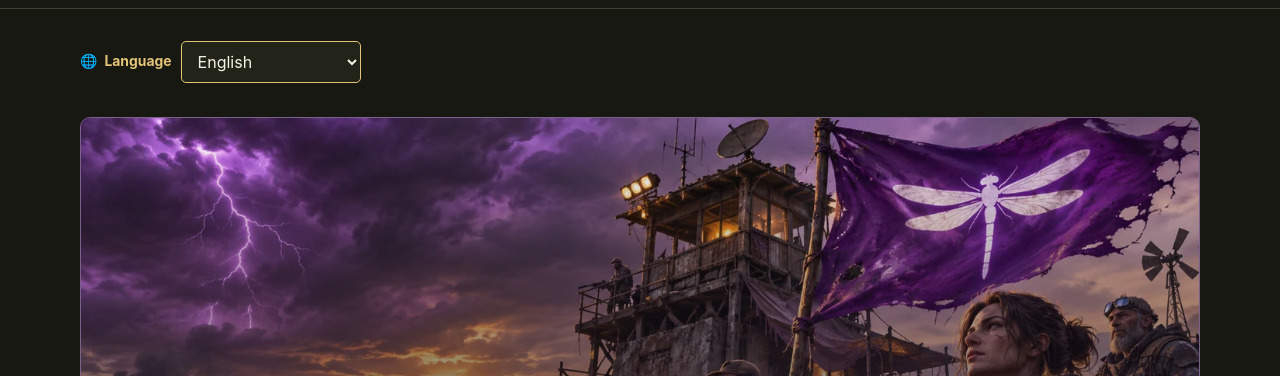
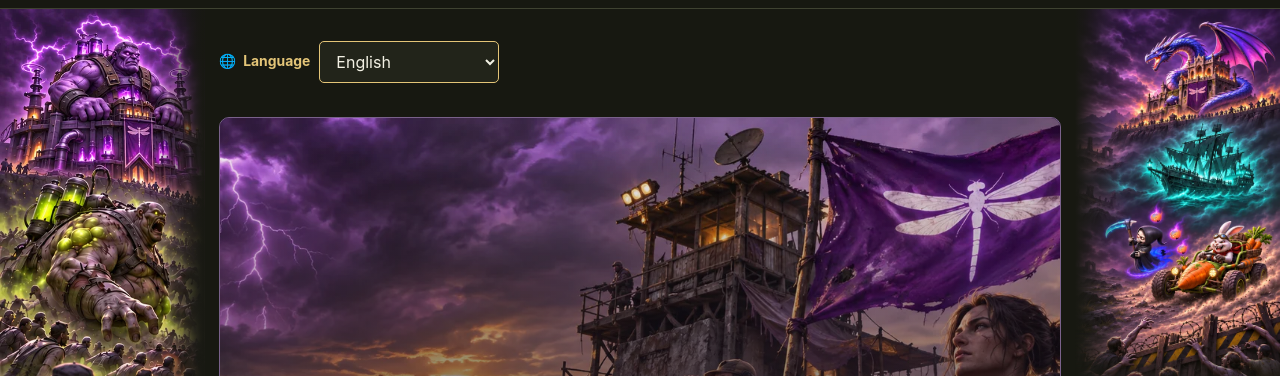
Before and after one commit to Madkeewee/DGF, a plain HTML site: page index.html in a window 1280 px wide. Shown: the part 60-436 px from the top of the page. Drawn offline with Linux system fonts and the light colour scheme.

Commit message:
Add zombie siege side artwork across all DGF pages

```diff
--- a/index.html
+++ b/index.html
@@ -5,7 +5,7 @@
   <meta name="viewport" content="width=device-width, initial-scale=1">
   <meta name="description" content="Dark War: Survival alliance field guide, Season 8 briefing and calculators.">
   <title>DGF Alliance HQ | Dark War: Survival</title>
-  <link rel="stylesheet" href="./style.css?v=leadership">
+  <link rel="stylesheet" href="./style.css?v=siege">
   <script src="./home-language.js" defer></script>
 </head>
 <body>
--- a/style.css
+++ b/style.css
@@ -2,6 +2,13 @@
 *{box-sizing:border-box}
 html{scroll-padding-top:90px}
 body{margin:0;background:var(--bg);color:var(--text);font:16px/1.55 "Inter",system-ui,sans-serif}
+@media(min-width:1050px){
+  body{--siege-side:clamp(105px,16vw,400px);isolation:isolate}
+  body::before,body::after{content:"";position:fixed;top:68px;width:var(--siege-side);max-height:calc(100vh - 68px);z-index:-1;pointer-events:none;background-repeat:no-repeat;background-position:center top;background-size:100% 100%,100% auto;mask-image:linear-gradient(#000 78%,transparent)}
+  body::before{left:0;aspect-ratio:352/886;background-image:linear-gradient(90deg,transparent 76%,var(--bg)),url("./siege-left.webp")}
+  body::after{right:0;aspect-ratio:1/2;background-image:linear-gradient(270deg,transparent 76%,var(--bg)),url("./siege-right.webp")}
+  body .wrap{width:min(1120px,calc(100% - 2 * var(--siege-side) - 28px))}
+}
 a{color:var(--accent)}
 a:focus-visible,button:focus-visible,input:focus-visible,textarea:focus-visible,summary:focus-visible{outline:2px solid var(--accent);outline-offset:4px}
 .wrap{width:min(1120px,calc(100% - 40px));margin:auto}
```
Also changed, not shown: calculators.html (+1 -1 lines), planner.html (+1 -1 lines), season.html (+1 -1 lines), tips.html (+1 -1 lines), siege-left.webp (added), siege-right.webp (added).
